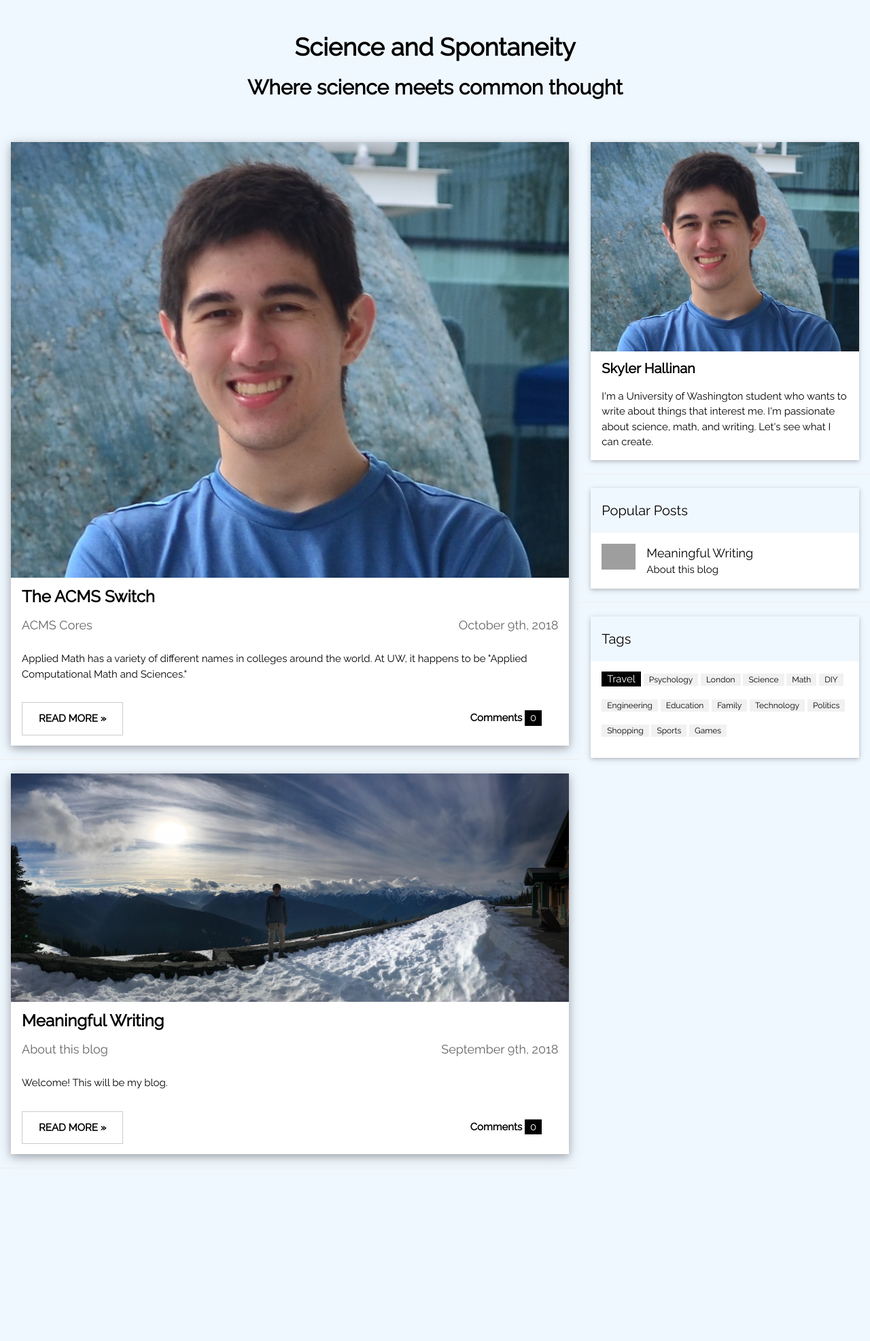
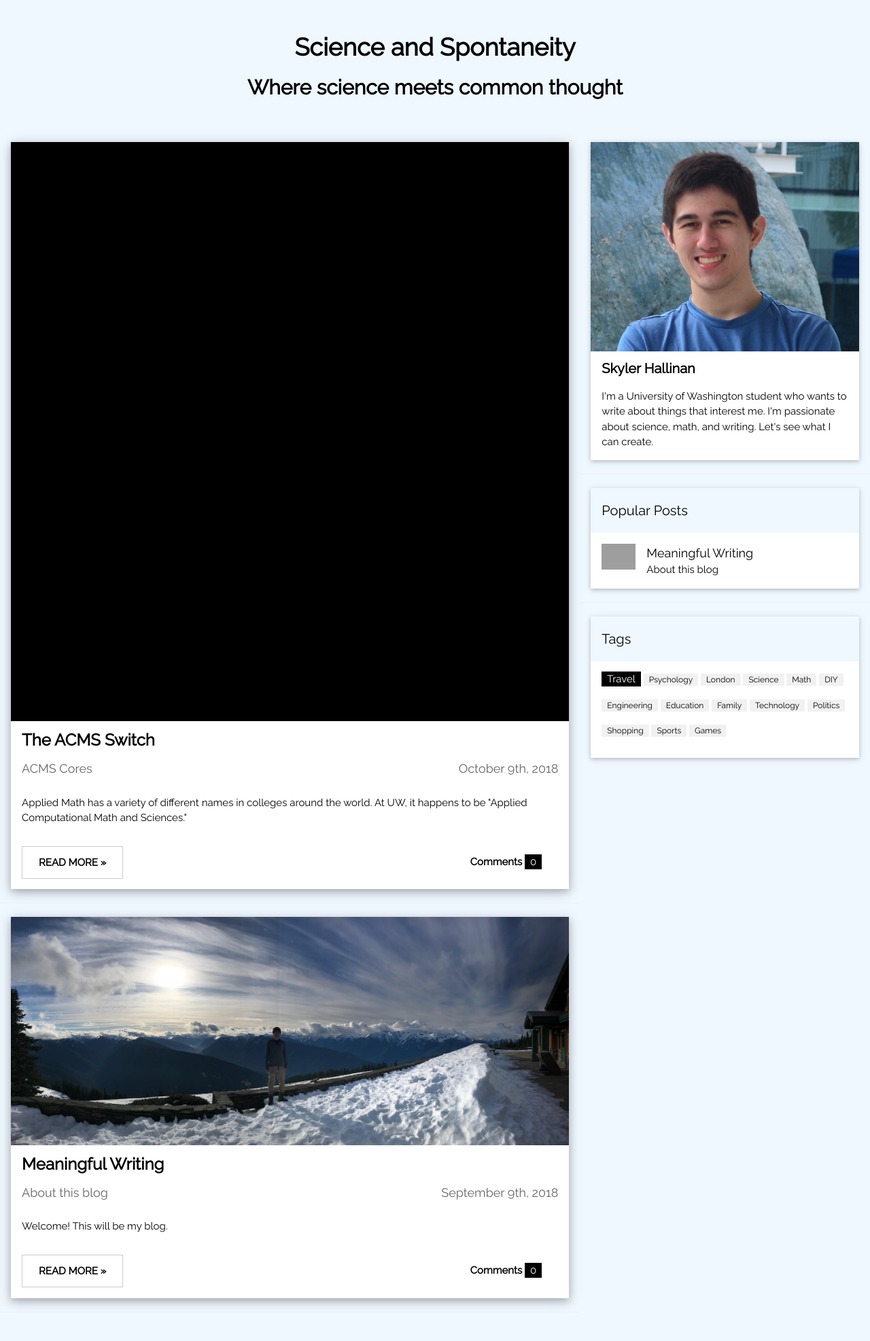
Before and after one commit to shallinan1/shallinan1.github.io, a Jekyll site: the page blog/index.html, which Jekyll copies as it is, in a window 1280 px wide. Shown: the whole page at 68% size. Built offline with Jekyll 4.4.1, drawn with Linux system fonts in a browser that asks for light colours; before the commit the page ends 1762 px from its top, so only the background shows below that; grey boxes are pictures that could not be loaded.

Commit message:
Update blog/index.html

```diff
--- a/blog/index.html
+++ b/blog/index.html
@@ -29,7 +29,7 @@
 <div class="sh-col l8 s12">
 
     <div class="sh-card-4 sh-margin sh-white">
-    <img src="/assets/pictures/headshot2.jpg" alt="ACMS logo" style="width:100%">
+    <img src="/assets/pictures/acmslogo.jpg" alt="ACMS logo" style="width:100%">
     <div class="sh-container">
       <h3><b>The ACMS Switch</b></h3>
       <h5><span class="sh-opacity"> ACMS Cores <span class = "sh-right"> October 9th, 2018 </span></span></h5>
```
